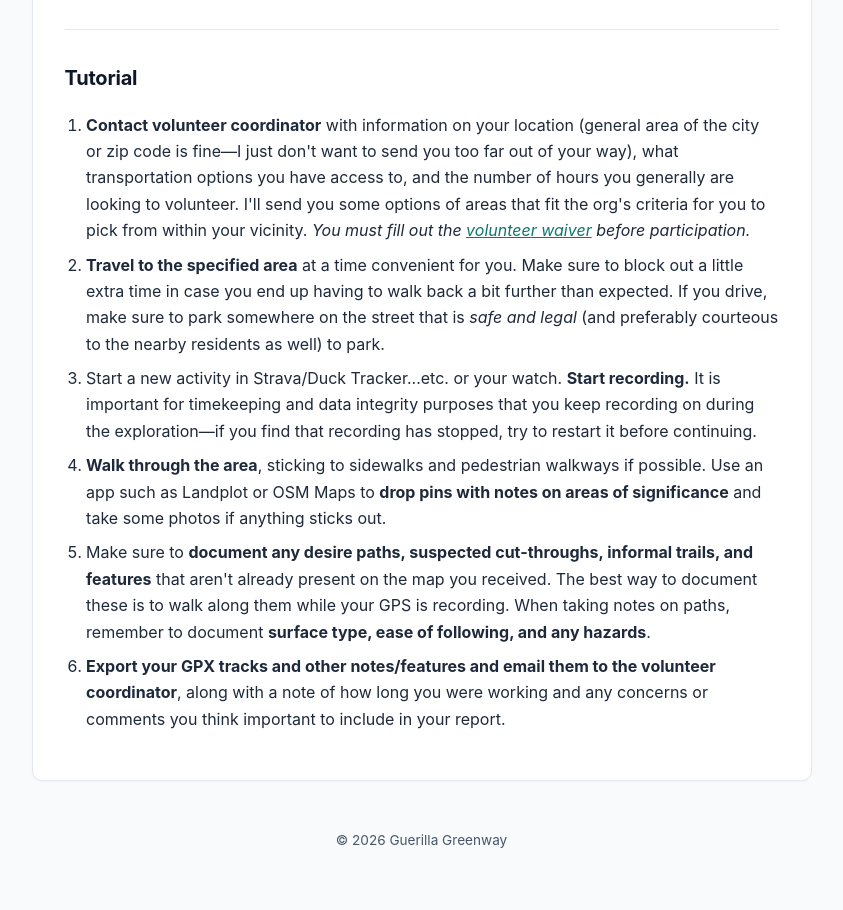
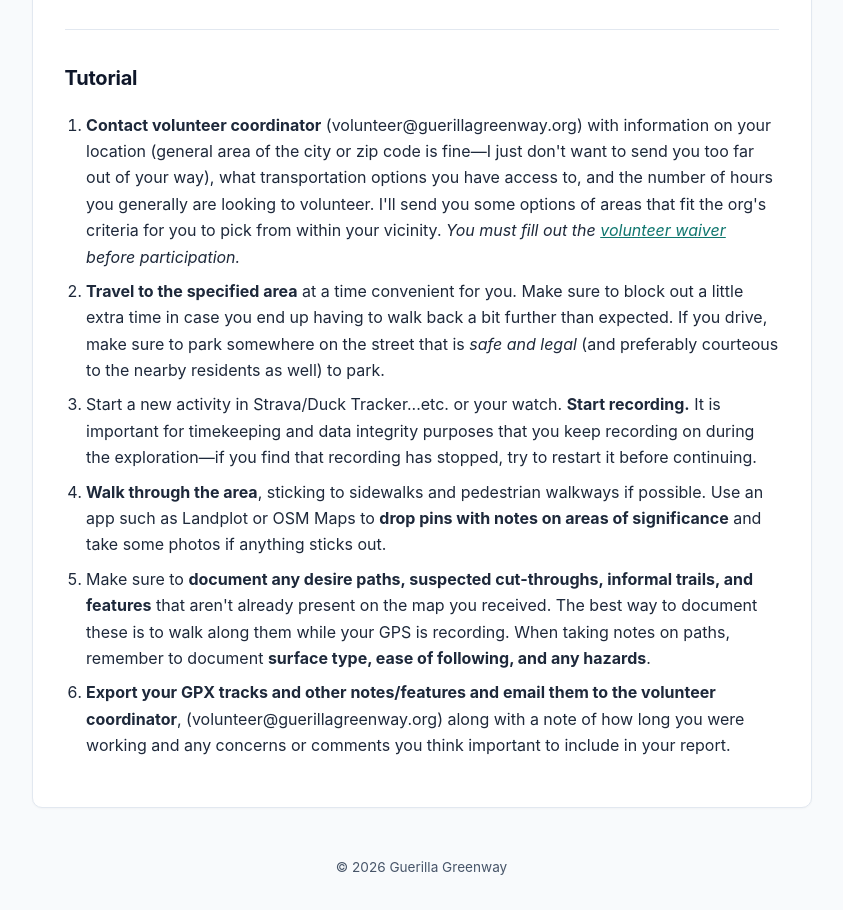
Before and after one commit to davidglas/g-squared, a plain HTML site: page prep.html in a window 1280 px wide. Shown: the part 1362-2272 px from the top of the page, without its empty margins (211-1054 px from the left). Before the commit the page ends 2246 px from the top, so only its background shows below. Drawn offline with Linux system fonts and the light colour scheme.

Commit message:
added email

```diff
--- a/prep.html
+++ b/prep.html
@@ -68,12 +68,12 @@
 
       <h2>Tutorial</h2>
       <ol>
-        <li><strong>Contact volunteer coordinator</strong> with information on your location (general area of the city or zip code is fine—I just don't want to send you too far out of your way), what transportation options you have access to, and the number of hours you generally are looking to volunteer. I'll send you some options of areas that fit the org's criteria for you to pick from within your vicinity. <em>You must fill out the <a href="waiver.html" style="color: var(--accent);">volunteer waiver</a> before participation.</em></li>
+        <li><strong>Contact volunteer coordinator</strong> (volunteer@guerillagreenway.org) with information on your location (general area of the city or zip code is fine—I just don't want to send you too far out of your way), what transportation options you have access to, and the number of hours you generally are looking to volunteer. I'll send you some options of areas that fit the org's criteria for you to pick from within your vicinity. <em>You must fill out the <a href="waiver.html" style="color: var(--accent);">volunteer waiver</a> before participation.</em></li>
         <li><strong>Travel to the specified area</strong> at a time convenient for you. Make sure to block out a little extra time in case you end up having to walk back a bit further than expected. If you drive, make sure to park somewhere on the street that is <em>safe and legal</em> (and preferably courteous to the nearby residents as well) to park.</li>
         <li>Start a new activity in Strava/Duck Tracker...etc. or your watch. <strong>Start recording.</strong> It is important for timekeeping and data integrity purposes that you keep recording on during the exploration—if you find that recording has stopped, try to restart it before continuing.</li>
         <li><strong>Walk through the area</strong>, sticking to sidewalks and pedestrian walkways if possible. Use an app such as Landplot or OSM Maps to <strong>drop pins with notes on areas of significance</strong> and take some photos if anything sticks out.</li>
         <li>Make sure to <strong>document any desire paths, suspected cut-throughs, informal trails, and features</strong> that aren't already present on the map you received. The best way to document these is to walk along them while your GPS is recording. When taking notes on paths, remember to document <strong>surface type, ease of following, and any hazards</strong>.</li>
-        <li><strong>Export your GPX tracks and other notes/features and email them to the volunteer coordinator</strong>, along with a note of how long you were working and any concerns or comments you think important to include in your report.</li>
+        <li><strong>Export your GPX tracks and other notes/features and email them to the volunteer coordinator</strong>, (volunteer@guerillagreenway.org) along with a note of how long you were working and any concerns or comments you think important to include in your report.</li>
       </ol>
     </div>
   </main>
```
